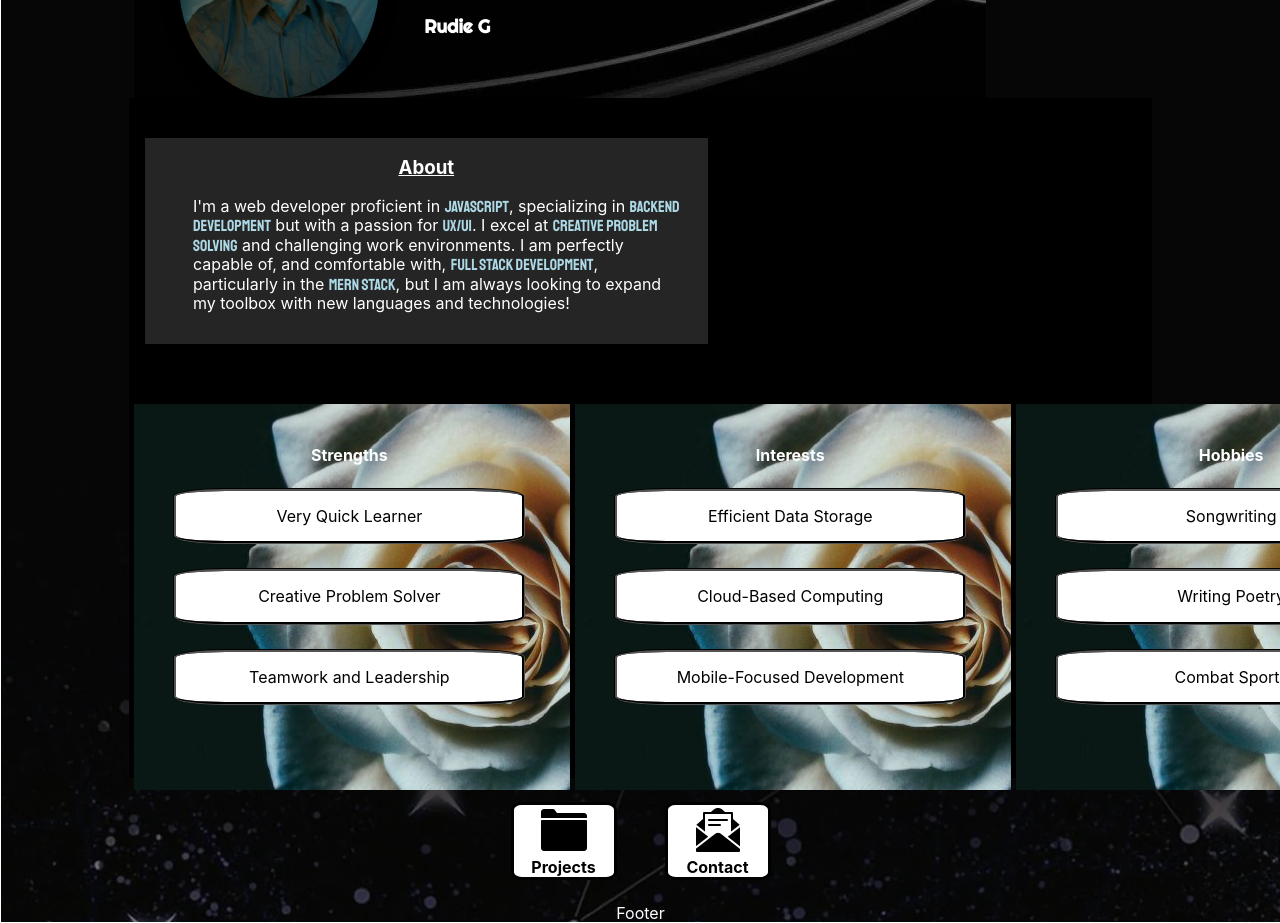
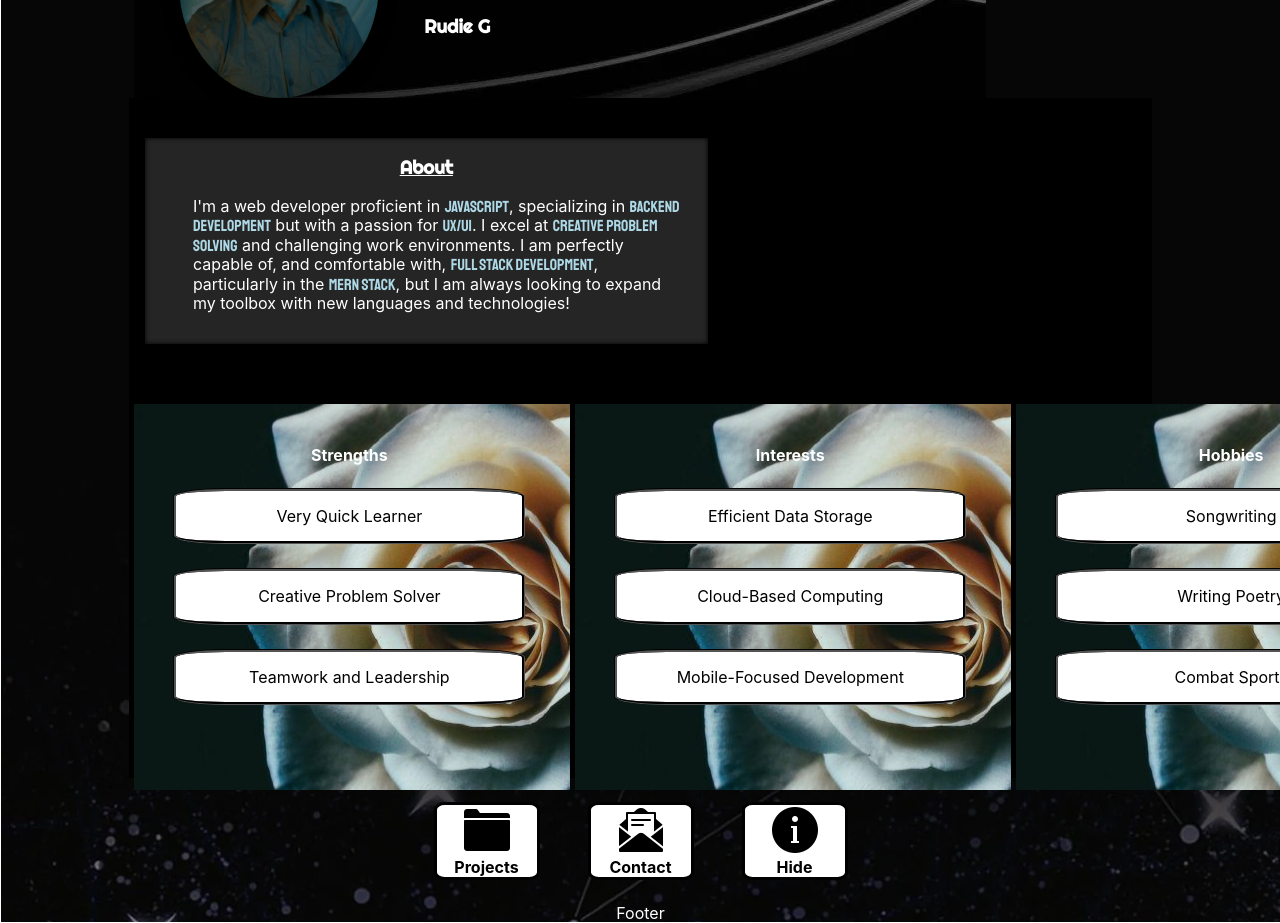
Before and after one commit to rudie-g/RDM-Portfolio-React, a React (Create React App) app: page / in a window 1280 px wide. Shown: the part 180-1103 px from the top of the page. Built offline with nearby package versions, Linux system fonts and the light colour scheme.

Commit message:
just when i was done, i styled more

```diff
--- a/src/App.css
+++ b/src/App.css
@@ -10,7 +10,7 @@
   background-image: url(images/space-bg.jpg);
   background-attachment:scroll;
   background-size:cover;
-  background-repeat:no-repeat
+  background-repeat:no-repeat;
 }
 
 a {
@@ -130,10 +130,12 @@ a {
   text-align: center;
   width: 55%;
   background: rgb(37, 37, 37);
+  box-shadow: inset 0 0 5px black;
 }
 
 .aboutHead h3 {
   text-decoration: underline;
+  font-family: 'Righteous';
 }
 
 .aboutHead span {
--- a/src/App.js
+++ b/src/App.js
@@ -45,7 +45,8 @@ function App() {
         </Route>
         <div className='nativenav'>
           <Link to="/projects"><div className='navBtnContainer'><img src='images/projects-icon.png' alt='navbar icon' /><h4 className='navBtn'>Projects</h4></div></Link>
-          <Link to="/contact" onClick={handleNavClose}><div className='navBtnContainer'><img src='images/contact-icon.png' alt='navbar icon' /><h4 className='navBtn'>Contact</h4></div></Link>
+          <Link to="/contact"><div className='navBtnContainer'><img src='images/contact-icon.png' alt='navbar icon' /><h4 className='navBtn'>Contact</h4></div></Link>
+          <Link to="/"><div className='navBtnContainer'><img src='images/homepage-icon.png' alt='navbar icon' /><h4 className='navBtn'>Hide</h4></div></Link>
         </div>
         <Switch>
           <Route path="/projects">
```
